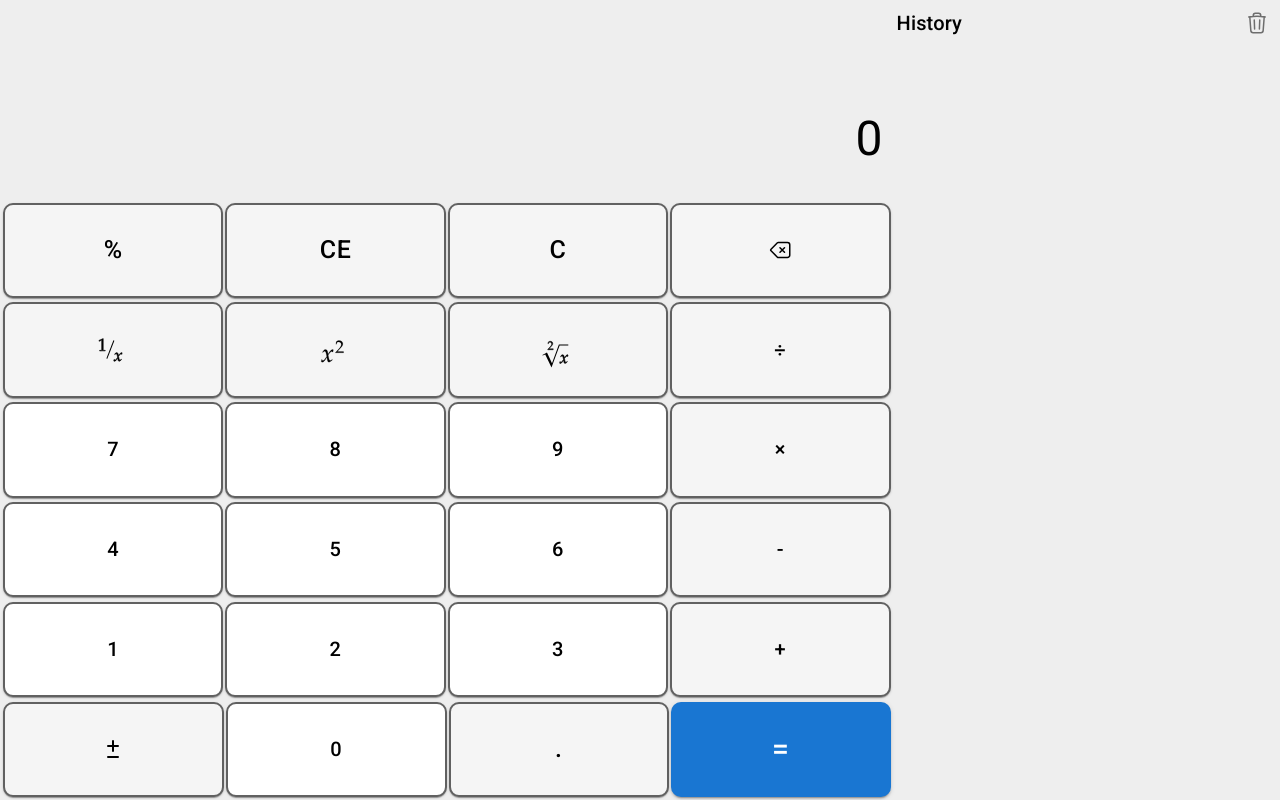
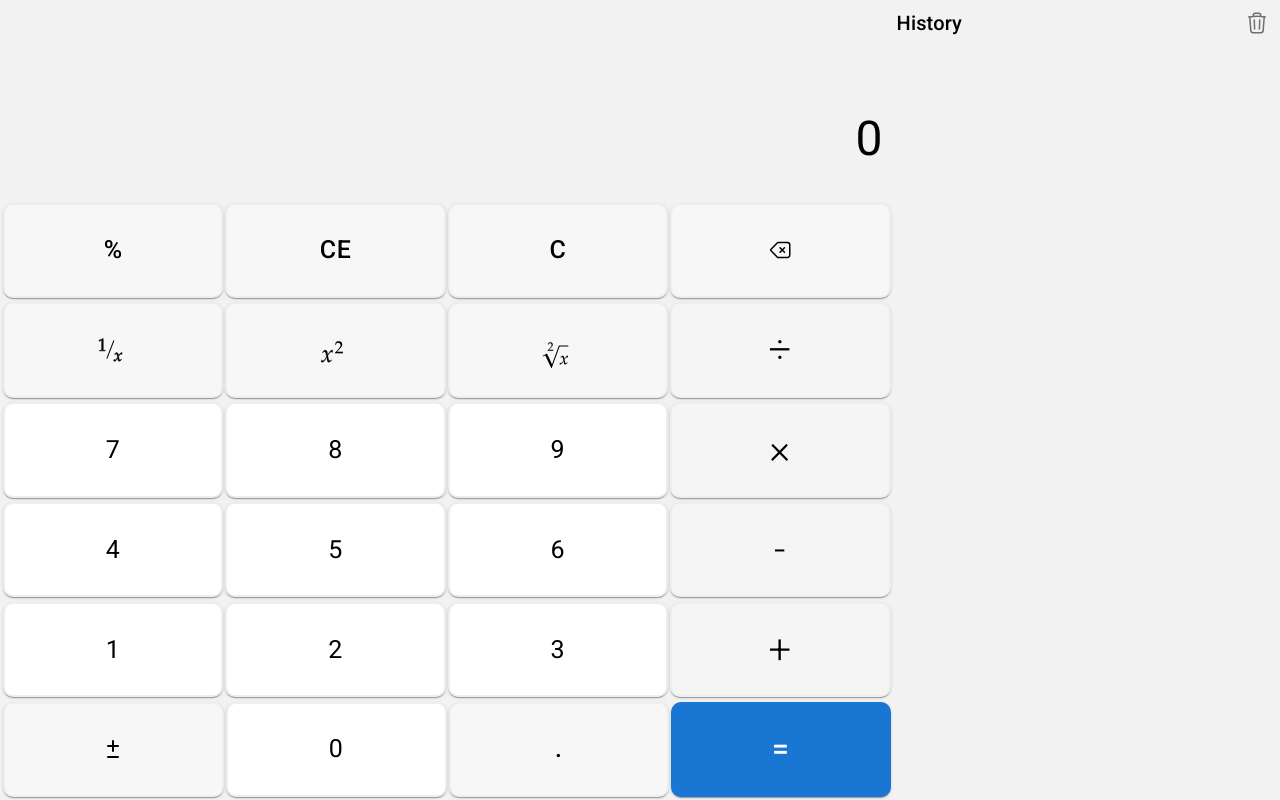
Before and after one commit to xorjamucar/Calculator, a React app in the folder client/: page / in a window 1280 px wide. Built offline with nearby package versions, Linux system fonts and the light colour scheme.

Commit message:
remove focused, added class

```diff
--- a/client/src/App/App.tsx
+++ b/client/src/App/App.tsx
@@ -18,6 +18,7 @@ import {
 import { HistoryBox, PageBox } from "./Styles";
 import Calculator from "./Components/Calculator";
 import { Trash } from "./Icons";
+import useKeyboard from "./Hooks/useKeyboard";
 
 var math = create(all, { number: "BigNumber" });
 
@@ -38,28 +39,7 @@ export default function App() {
   });
   const theme = useTheme();
   const matches = useMediaQuery(theme.breakpoints.up("md"));
-  // let element: HTMLElement | null = null;
-  // element = document.getElementById("equal");
-  // console.log(element?.className);
-  React.useEffect(() => {
-    let element: HTMLElement | null = null;
-    function handleKeyDown(e: KeyboardEvent) {
-      e.preventDefault();
-      element = document.getElementById(e.key);
-      element?.focus();
-    }
-    function handleKeyUp(e: KeyboardEvent) {
-      element?.click();
-      // element?.blur();
-    }
-    document.addEventListener("keydown", handleKeyDown);
-    document.addEventListener("keyup", handleKeyUp);
-    // Don't forget to clean up
-    return function cleanup() {
-      document.removeEventListener("keydown", handleKeyDown);
-      document.addEventListener("keyup", handleKeyUp);
-    };
-  }, []);
+  useKeyboard();
   return (
     <PageBox>
       <Calculator state={state} dispatch={dispatch} matches={matches} />
--- a/client/src/App/Components/Buttons/EqualButton.tsx
+++ b/client/src/App/Components/Buttons/EqualButton.tsx
@@ -17,7 +17,6 @@ export default function EqualButton({ handleResult }: EqualButtonProps) {
       id={"="}
       sx={{
         fontSize: 30,
-        boxShadow: 2,
         maxHeight: "100%",
 
         color: "white",
@@ -26,20 +25,9 @@ export default function EqualButton({ handleResult }: EqualButtonProps) {
           backgroundColor: "#1e88e5",
           borderColor: "#616161",
         },
-        "&:active": {
-          backgroundColor: "#42a5f5",
-          borderColor: "#bdbdbd",
-          boxShadow: 0,
-        },
-        "&:focus": {
-          backgroundColor: "#42a5f5",
-          borderColor: "#bdbdbd",
-          boxShadow: 0,
-        },
       }}
       onClick={() => {
         handleButtonClick();
-        document.getElementById("=")?.blur();
       }}
     >
       =
--- a/client/src/App/Components/Buttons/FunctionButton.tsx
+++ b/client/src/App/Components/Buttons/FunctionButton.tsx
@@ -17,22 +17,10 @@ export default function FunctionButtom({ handleClick, symbol, id }: Props) {
       sx={{
         fontSize: 25,
         color: "black",
-        // padding: "5px 15px px",
-        boxShadow: 1,
-        backgroundColor: "#f5f5f5",
-        "&:active": {
-          boxShadow: 0,
-        },
-        "&:focus": {
-          boxShadow: 0,
-          backgroundColor: "#eeeeee",
-          borderColor: "#bdbdbd",
-          color: "#bdbdbd",
-        },
+        backgroundColor: "#f7f7f7",
       }}
       onClick={() => {
         handleClick();
-        document.getElementById(id)?.blur();
       }}
     >
       {symbol}
--- a/client/src/App/Components/Buttons/NumberButton.tsx
+++ b/client/src/App/Components/Buttons/NumberButton.tsx
@@ -15,7 +15,6 @@ export default function NumberButton({
 }: NumberButtonProps) {
   const handleClick = () => {
     handleInputChange(num);
-    document.getElementById(id)?.blur();
   };
   return (
     <CalculatorButton
@@ -25,19 +24,9 @@ export default function NumberButton({
       id={id}
       fullWidth
       sx={{
-        fontSize: 20,
-        boxShadow: 1,
-
+        fontSize: 25,
+        fontWeight: "normal",
         backgroundColor: "white",
-        "&:active": {
-          boxShadow: 0,
-        },
-        "&:focus": {
-          boxShadow: 0,
-          backgroundColor: "#eeeeee",
-          borderColor: "#bdbdbd",
-          color: "#bdbdbd",
-        },
       }}
     >
       {num}
--- a/client/src/App/Components/Buttons/OperandButton.tsx
+++ b/client/src/App/Components/Buttons/OperandButton.tsx
@@ -14,7 +14,6 @@ export default function OperandButton({
 }: OperationButtonProps) {
   const handleClick = () => {
     handleOperandChange(operand);
-    document.getElementById(id)?.blur();
   };
   return (
     <CalculatorButton
@@ -23,21 +22,10 @@ export default function OperandButton({
       id={id}
       fullWidth
       sx={{
-        fontSize: 20,
+        fontSize: 40,
         color: "black",
-        // padding: "5px 15px px",
-
-        boxShadow: 1,
+        fontWeight: 200,
         backgroundColor: "#f5f5f5",
-        "&:active": {
-          boxShadow: 0,
-        },
-        "&:focus": {
-          boxShadow: 0,
-          backgroundColor: "#eeeeee",
-          borderColor: "#bdbdbd",
-          color: "#bdbdbd",
-        },
       }}
       onClick={handleClick}
       disabled={disabled}
--- a/client/src/App/Components/Calculator.tsx
+++ b/client/src/App/Components/Calculator.tsx
@@ -35,12 +35,11 @@ export default function Calculator({ state, dispatch, matches }: Props) {
     //isNaN(result) || !isFinite(result)
     []
   );
-  console.log(state.operation);
+
   const input = React.useMemo(() => {
     return state.input || "0";
   }, [state.input]);
   const operation = React.useMemo(() => {
-    console.log(state.step);
     switch (state.step) {
       case 0:
       case 1:
@@ -174,13 +173,13 @@ export default function Calculator({ state, dispatch, matches }: Props) {
         />
         <FunctionButtom
           handleClick={handlePow}
-          symbol={<SquareIcon />}
+          symbol={<SquareIcon fontSize="large" />}
           disabled={disableOperations}
           id="p"
         />
         <FunctionButtom
           handleClick={handleRoot}
-          symbol={<RootIcon />}
+          symbol={<RootIcon fontSize="large" />}
           disabled={disableOperations}
           id="r"
         />
--- /dev/null
+++ b/client/src/App/Hooks/useKeyboard.tsx
@@ -0,0 +1,25 @@
+import React from "react";
+export default function useKeyboard() {
+  return React.useEffect(() => {
+    let element: HTMLElement | null = null;
+    function handleKeyDown(e: KeyboardEvent) {
+      e.preventDefault();
+      element = document.getElementById(e.key);
+      element?.classList.add("Mui-active");
+      // console.log(element?);
+      // element?.focus();
+    }
+    function handleKeyUp(e: KeyboardEvent) {
+      element?.click();
+      element?.classList.remove("Mui-active");
+      // element?.blur();
+    }
+    document.addEventListener("keydown", handleKeyDown);
+    document.addEventListener("keyup", handleKeyUp);
+    // Don't forget to clean up
+    return function cleanup() {
+      document.removeEventListener("keydown", handleKeyDown);
+      document.addEventListener("keyup", handleKeyUp);
+    };
+  }, []);
+}
--- a/client/src/App/Icons.tsx
+++ b/client/src/App/Icons.tsx
@@ -3,7 +3,7 @@ import React from "react";
 export const SquareIcon = createSvgIcon(
   <svg
     xmlns="http://www.w3.org/2000/svg"
-    transform="scale(1.5)"
+    // transform="scale(1.5)"
     stroke="currentColor"
     fill="currentColor"
   >
@@ -46,8 +46,8 @@ export const SquareIcon = createSvgIcon(
 export const RootIcon = createSvgIcon(
   <svg
     xmlns="http://www.w3.org/2000/svg"
-    viewBox="0 0 35 35"
-    transform="scale(1.5)"
+    viewBox="0 0 34 34"
+    // transform="scale(1.5)"
     stroke="currentColor"
     fill="currentColor"
     // style="width:29.5px;height:36.427085876464844px;font-family:Asana-Math, Asana;background:transparent;"
@@ -63,8 +63,8 @@ export const RootIcon = createSvgIcon(
                     transform="matrix(0.0119,0,0,-0.0119,0,0)"
                     d="M16 23L16 -3C203 -3 203 0 239 0C275 0 275 -3 468 -3L468 82C353 77 307 81 122 77L304 270C401 373 431 428 431 503C431 618 353 689 226 689C154 689 105 669 56 619L39 483L68 483L81 529C97 587 133 612 200 612C286 612 341 558 341 473C341 398 299 324 186 204Z"
                     strokeOpacity="2"
-                    strokeWidth="35"
-                    fillOpacity="2"
+                    strokeWidth="8"
+                    fillOpacity="1"
                   ></path>
                 </g>
               </g>
@@ -78,8 +78,8 @@ export const RootIcon = createSvgIcon(
                     transform="matrix(0.017,0,0,-0.017,0,0)"
                     d="M9 1C24 -7 40 -11 52 -11C85 -11 124 18 155 65L231 182L242 113C255 28 278 -11 314 -11C336 -11 368 6 400 35L449 79L440 98C404 68 379 53 363 53C348 53 335 63 325 83C316 102 305 139 300 168L282 269L317 318C364 383 391 406 422 406C438 406 450 398 455 383L469 387L484 472C472 479 463 482 454 482C414 482 374 446 312 354L275 299L269 347C257 446 230 482 171 482C145 482 123 474 114 461L56 378L73 368C103 402 123 416 142 416C175 416 197 375 214 277L225 215L185 153C142 86 108 54 80 54C65 54 54 58 52 63L41 91L21 88C21 53 13 27 9 1Z"
                     strokeOpacity="2"
-                    strokeWidth="35"
-                    fillOpacity="2"
+                    strokeWidth="8"
+                    fillOpacity="1"
                   ></path>
                 </g>
               </g>
@@ -88,8 +88,8 @@ export const RootIcon = createSvgIcon(
           <svg x="2" overflow="visible" y="12.03125" height="17" width="25.5">
             <polygon
               points="0.35,10.28 4.79,7.91 9.66,18.23 16.36,0.00 25.50,0.00 25.50,1.05 17.09,1.05 9.18,22.58 3.10,9.85 0.64,10.77"
-              fillOpacity="2"
-              strokeWidth="35"
+              fillOpacity="1"
+              strokeWidth="8"
               stroke="none"
               strokeOpacity="1"
             ></polygon>
--- a/client/src/App/Styles/index.ts
+++ b/client/src/App/Styles/index.ts
@@ -14,7 +14,7 @@ export const PageBox = styled(Box)<BoxProps>(({ theme }) => ({
   display: "flex",
   flexDirection: "row",
   minHeight: "100vh",
-  backgroundColor: "#eeeeee",
+  backgroundColor: "#f2f2f2",
   width: "100%",
 }));
 
@@ -46,18 +46,25 @@ export const CalculatorButton = styled(Button)<ButtonProps>(({ theme }) => ({
   // maxHeight: "100%",
   // padding: 0,
   color: "black",
-  borderColor: "#616161",
+  borderColor: "#eeeeee",
   borderWidth: "2px",
   borderRadius: "10px",
+  boxShadow: theme.shadows[1],
   "&:hover": {
     backgroundColor: "#eeeeee",
-    borderColor: "#616161",
+    borderColor: "#eeeeee",
     borderWidth: "2px",
   },
   "&:active": {
     backgroundColor: "#eeeeee",
-    borderColor: "#bdbdbd",
+    borderColor: "#eeeeee",
     color: "#bdbdbd",
-    boxShadow: 0,
+    boxShadow: theme.shadows[0],
+  },
+  "&.Mui-active": {
+    backgroundColor: "#eeeeee",
+    borderColor: "#eeeeee",
+    color: "#bdbdbd",
+    boxShadow: theme.shadows[0],
   },
 }));
```
